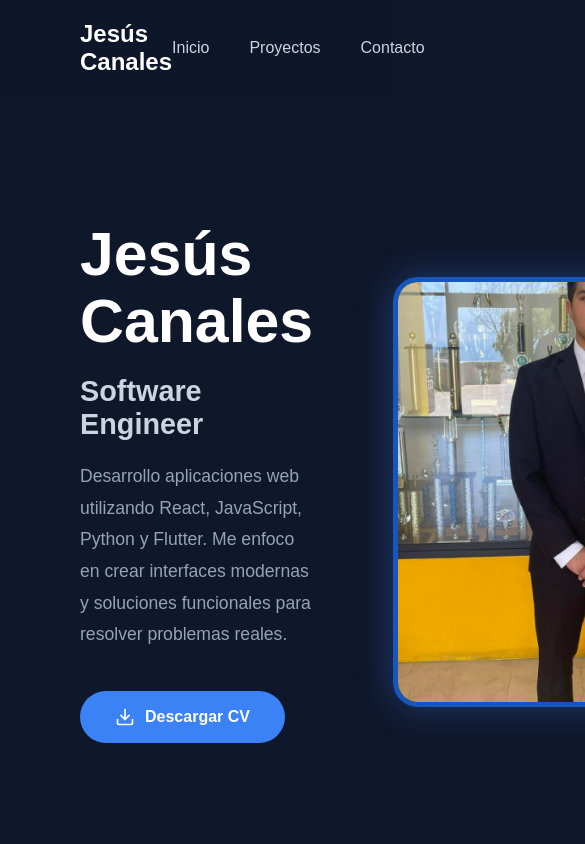
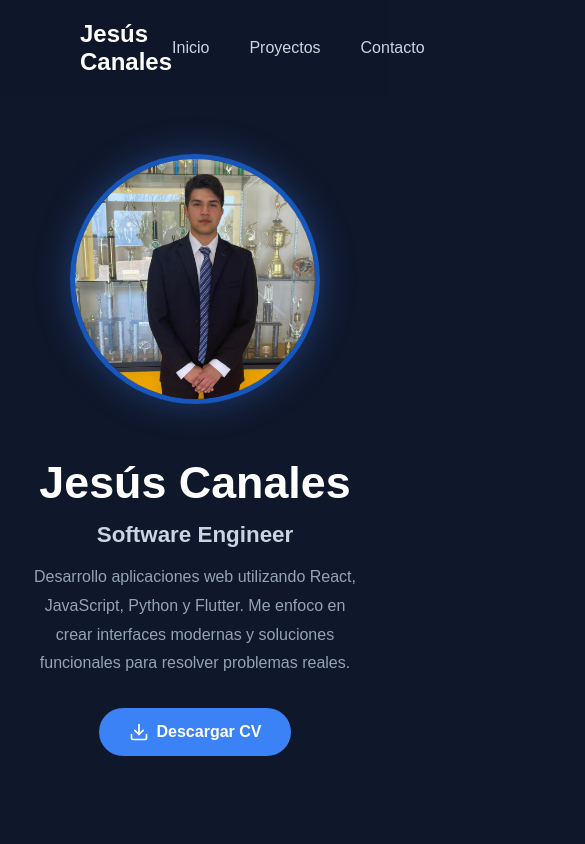
Before and after one commit to JesusCanales02/Portafolio, a React (Vite) app: page / in a window 390 px wide. Shown: the top 844 px of the page, 585 px wide, since content can reach past the window. Built offline with nearby package versions, Linux system fonts and the light colour scheme.

Commit message:
Imagen lista

```diff
--- a/src/App.css
+++ b/src/App.css
@@ -9,19 +9,3 @@ section:not(.hero){
     }
 
 }
-
-.about{
-    padding:100px 80px;
-}
-
-.skills{
-    padding:100px 80px;
-}
-
-.projects{
-    padding:100px 80px;
-}
-
-.contact{
-    padding:100px 80px;
-}
--- a/src/componentes/Hero/Hero.css
+++ b/src/componentes/Hero/Hero.css
@@ -1,124 +1,119 @@
-.hero{
-    min-height:100vh;
-    display:flex;
-    justify-content:space-between;
-    align-items:center;
-    gap:80px;
+.hero {
+    min-height: 100vh;
+    display: flex;
+    justify-content: center;
+    align-items: center;
+    gap: 60px;
 
-    padding-top:160px;
-    padding-right:80px;
-    padding-bottom:40px;
-    padding-left:80px;
+    padding-top: 100px;
+    padding-right: 80px;
+    padding-bottom: 60px;
+    padding-left: 80px;
+
+    box-sizing: border-box;
 }
 
-.hero-content{
-
-    flex:1;
-
-    text-align:left;
-
+.hero-content {
+    flex: 1;
+    text-align: left;
+    max-width: 600px;
 }
 
-.hero h1{
-
-    font-size:3.8rem;
-
-    color:white;
-
-    margin:0 0 15px 0;
-
-    line-height:1.1;
-
+.hero h1 {
+    font-size: 3.5rem;
+    color: white;
+    margin: 0 0 10px 0;
+    line-height: 1.1;
 }
 
-.hero h2{
-
-    color:#cbd5e1;
-
-    font-size:1.8rem;
-
-    margin:20px 0;
-
+.hero h2 {
+    color: #cbd5e1;
+    font-size: 1.6rem;
+    margin: 15px 0;
 }
 
-.hero-description{
-
-    max-width:620px;
-
-    color:#94a3b8;
-
-    line-height:1.8;
-
-    margin-bottom:40px;
-
-    font-size:1.1rem;
-
+.hero-description {
+    color: #94a3b8;
+    line-height: 1.8;
+    margin-bottom: 35px;
+    font-size: 1rem;
 }
 
-.btn-primary{
-
-    display:inline-flex;
-
-    align-items:center;
-
-    gap:10px;
-
-    padding:16px 35px;
-
-    background:#3b82f6;
-
-    color:white;
-
-    text-decoration:none;
-
-    border-radius:50px;
-
-    font-weight:600;
-
-    transition:.3s;
-
+.btn-primary {
+    display: inline-flex;
+    align-items: center;
+    gap: 8px;
+    padding: 14px 30px;
+    background: #3b82f6;
+    color: white;
+    text-decoration: none;
+    border-radius: 50px;
+    font-weight: 600;
+    transition: all 0.3s ease;
 }
 
-.btn-primary:hover{
-
-    background:#2563eb;
-
-    transform:translateY(-4px);
-
-    box-shadow:0 12px 25px rgba(59,130,246,.35);
-
+.btn-primary:hover {
+    background: #2563eb;
+    transform: translateY(-3px);
+    box-shadow: 0 10px 20px rgba(59,130,246,.3);
 }
 
-.hero-image{
+.hero-image {
+    flex: 1;
+    display: flex;
+    justify-content: center;
+    align-items: center;
+    margin-top: 0;
+}
+.profile-image {
+    width: 320px;
+    height: 320px;
+    object-fit: cover;
+    object-position: center 20%;
 
-    flex:1;
-
-    display:flex;
-
-    justify-content:center;
-
-    align-items:center;
-
-    margin-top:20px;
-
+    border-radius: 50%; /* Hace el círculo */
+    border: 5px solid #1757bd;
+    box-shadow: 0 0 35px rgba(59,130,246,.35);
+    transition: all 0.3s ease;
 }
 
-.profile-image{
+.profile-image:hover {
+    transform: scale(1.03);
+    box-shadow: 0 0 45px rgba(59,130,246,.45);
+}
 
-    width:380px;
+@media (max-width: 900px) {
+    .hero {
+        flex-direction: column-reverse;
+        text-align: center;
+        padding-left: 30px;
+        padding-right: 30px;
+        gap: 40px;
+    }
 
-    height:430px;
+    .hero-content {
+        text-align: center;
+        max-width: 100%;
+    }
 
-    object-fit:cover;
+    .hero-image {
+        margin-top: 40px;
+    }
 
-    object-position:center top 10%;
+    .profile-image {
+        width: 250px;
+        height: 250px;
+    }
 
-    border-radius:25px;
+    .hero h1 {
+        font-size: 2.8rem;
+    }
 
-    border:5px solid #1757bd;
+    .hero h2 {
+        font-size: 1.4rem;
+    }
 
-    box-shadow:0 0 35px rgba(59,130,246,.35);
-
-    transition:.3s;
-
+    .hero-description {
+        margin-bottom: 30px;
+    }
 }
```
